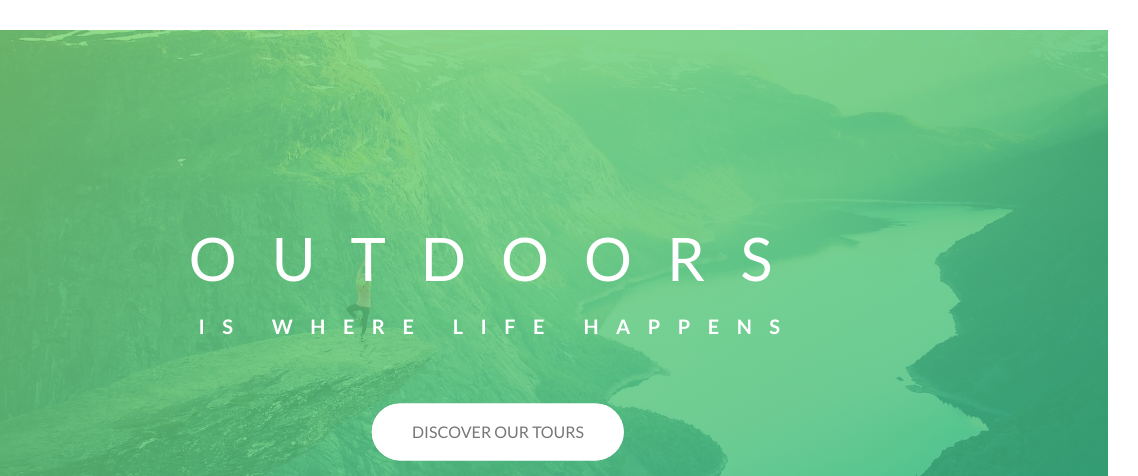
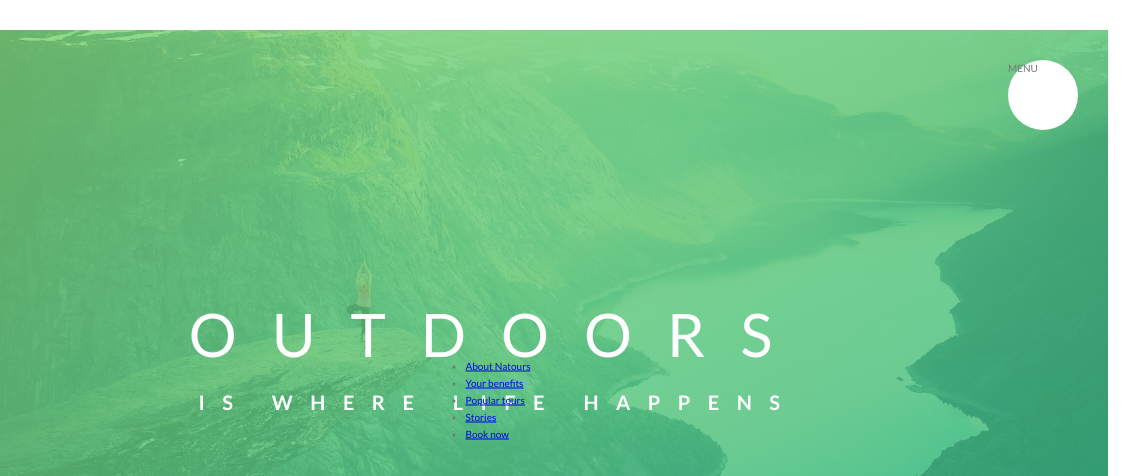
Before and after one commit to grahambewley/Natours, a website: page index.html in a window 1280 px wide. Shown: the top 476 px of the page, 142-1280 px from the left. Drawn offline with Linux system fonts and the light colour scheme.

Commit message:
Begin navigation, change absolute-center centering trick to mixin

```diff
--- a/index.html
+++ b/index.html
@@ -13,6 +13,24 @@
         <title>Natours | Exciting tours for adventurous people</title>
     </head>
     <body>
+
+        <div class="navigation">
+            <input type="checkbox" class="navigation__checkbox" id="navi-toggle">
+            <label for="navi-toggle" class="navigation__button">MENU</label>
+            <div class="navigation__background">
+                &nbsp;
+            </div>
+            <nav class="navigation__nav">
+                <ul class="navigation__list">
+                    <li class="navigation__item"><a href="#" class="navigation__link">About Natours</a></li>
+                    <li class="navigation__item"><a href="#" class="navigation__link">Your benefits</a></li>
+                    <li class="navigation__item"><a href="#" class="navigation__link">Popular tours</a></li>
+                    <li class="navigation__item"><a href="#" class="navigation__link">Stories</a></li>
+                    <li class="navigation__item"><a href="#" class="navigation__link">Book now</a></li>
+                </ul>
+            </nav>
+        </div>
+
         <header class="header">
             <div class="header__logo-box">
                 <img src="img/logo-white.png" alt="Logo" class="header__logo">
--- a/sass/abstracts/_mixins.scss
+++ b/sass/abstracts/_mixins.scss
@@ -10,3 +10,10 @@
         clear: both;
     }
 }
+
+@mixin absolute-center {
+    position: absolute;
+    top: 50%;
+    left: 50%;
+    transform: translate(-50%, -50%);
+}
--- a/sass/components/_card.scss
+++ b/sass/components/_card.scss
@@ -159,11 +159,8 @@
 
     //******* BACK SIDE STYLING *******
     &__cta {
-        //Centering
-        position: absolute;
-        top: 50%;
-        left: 50%;
-        transform: translate(-50%, -50%);
+        //Centering mixin
+        @include absolute-center();
 
         width: 90%;
         text-align: center;
--- a/sass/components/_form.scss
+++ b/sass/components/_form.scss
@@ -76,15 +76,13 @@
 
         //pseudo-element to render the "dot" inside the custom radio button we're making
         &::after {
+            //Use centering mixin
+            @include absolute-center();
             content: "";
             display: block;
             height: 1.3rem;
             width: 1.3rem;
             border-radius: 50%;
-            position: absolute;
-            top: 50%;
-            left: 50%;
-            transform: translate(-50%, -50%);
             background-color: $color-primary;
             opacity: 0;
             transition: opacity 0.2s;
--- a/sass/layout/_header.scss
+++ b/sass/layout/_header.scss
@@ -23,11 +23,8 @@
     }
 
     &__text-box {
-        /* Centering trick */
-        position: absolute;
-        top: 40%;
-        left:50%;
-        transform: translate(-50%, -50%);
+        /* Centering trick mixin */
+        @include absolute-center();
         text-align: center;
     }
 }
--- /dev/null
+++ b/sass/layout/_navigation.scss
@@ -0,0 +1,48 @@
+.navigation {
+    &__checkbox {
+        display: none;
+    }
+
+    &__button {
+        background-color: $color-white;
+        height: 7rem;
+        width: 7rem;
+        position: fixed;
+        top: 6rem;
+        right: 6rem;
+        border-radius: 50%;
+        z-index: 200;
+    }
+
+    &__background {
+        height: 6rem;
+        width: 6rem;
+        border-radius: 50%;
+        position: fixed;
+        top: 6.5rem;
+        right: 6.5rem;
+        background-image: radial-gradient($color-primary-light, $color-primary-dark);
+        z-index: 100;
+    }
+
+    &__nav {
+        height: 100vh;
+        width: 100%;
+        position: fixed;
+        top: 0;
+        right: 0;
+        z-index: 150;
+    }
+
+    &__list {
+        @include absolute-center();
+    }
+
+    &__item {
+
+    }
+
+    &__link {
+
+    }
+}
--- a/sass/main.scss
+++ b/sass/main.scss
@@ -18,5 +18,6 @@
 @import "layout/header";
 @import "layout/grid";
 @import "layout/footer";
+@import "layout/navigation";
 
 @import "pages/home";
```
Also changed, not shown: css/style.css.
